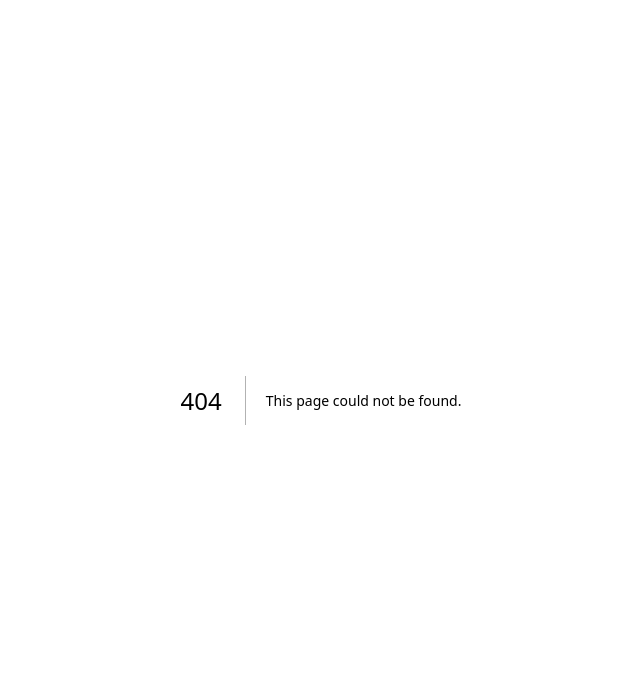
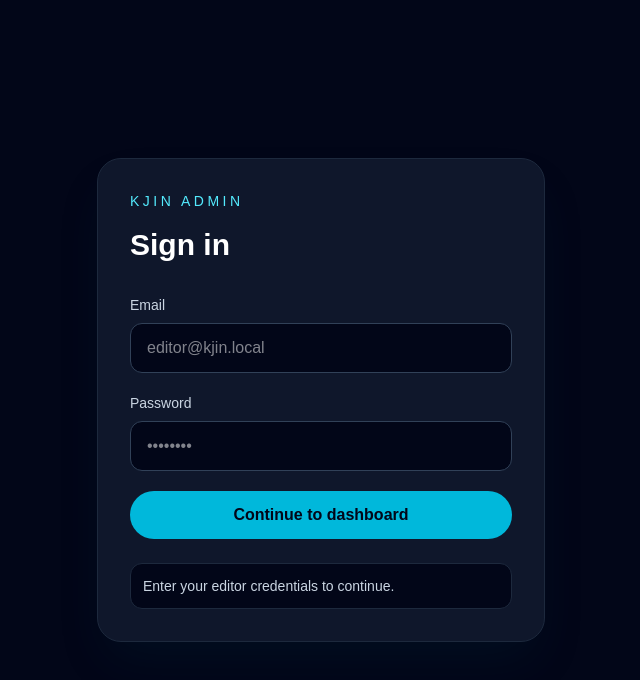
Before and after one commit to Hafizzargar/jk-mda, a Next.js app in the folder apps/admin/: page /login in a window 1280 px wide. Before the commit this address had no page. Shown: the top 680 px of the page, without its empty margins (319-959 px from the left). Built offline with nearby package versions, Linux system fonts and the light colour scheme; no server answers.

Commit message:
Add KJIN admin auth gate and RBAC checks

```diff
--- /dev/null
+++ b/apps/admin/app/login/page.tsx
@@ -0,0 +1,94 @@
+'use client';
+
+import { FormEvent, useState } from 'react';
+import { useRouter } from 'next/navigation';
+import { supabase } from '@/lib/supabase';
+
+export default function LoginPage() {
+  const router = useRouter();
+  const [email, setEmail] = useState('');
+  const [password, setPassword] = useState('');
+  const [status, setStatus] = useState('Enter your editor credentials to continue.');
+  const [isSubmitting, setIsSubmitting] = useState(false);
+
+  async function handleSubmit(event: FormEvent<HTMLFormElement>) {
+    event.preventDefault();
+    setIsSubmitting(true);
+    setStatus('Signing in with Supabase Auth...');
+
+    try {
+      const { data, error } = await supabase.auth.signInWithPassword({
+        email,
+        password,
+      });
+
+      if (error) {
+        setStatus(error.message);
+        setIsSubmitting(false);
+        return;
+      }
+
+      const role = data.user?.app_metadata?.role ?? 'editor';
+      setStatus(`Signed in successfully as ${role}. Redirecting...`);
+      router.push('/');
+    } catch (error) {
+      setStatus(error instanceof Error ? error.message : 'Unable to sign in right now.');
+      setIsSubmitting(false);
+    }
+  }
+
+  return (
+    <main className="flex min-h-screen items-center justify-center bg-slate-950 px-4 py-12 text-white">
+      <div className="w-full max-w-md rounded-3xl border border-slate-800 bg-slate-900 p-8 shadow-2xl shadow-cyan-950/20">
+        <div className="mb-8">
+          <p className="text-sm uppercase tracking-[0.25em] text-cyan-300">KJIN Admin</p>
+          <h1 className="mt-4 text-3xl font-bold">Sign in</h1>
+        </div>
+
+        <form onSubmit={handleSubmit} className="space-y-5">
+          <div>
+            <label htmlFor="email" className="mb-2 block text-sm text-slate-300">
+              Email
+            </label>
+            <input
+              id="email"
+              name="email"
+              type="email"
+              value={email}
+              onChange={(event) => setEmail(event.target.value)}
+              required
+              className="w-full rounded-xl border border-slate-700 bg-slate-950 px-4 py-3 text-white outline-none ring-0 transition focus:border-cyan-500"
+              placeholder="editor@kjin.local"
+            />
+          </div>
+
+          <div>
+            <label htmlFor="password" className="mb-2 block text-sm text-slate-300">
+              Password
+            </label>
+            <input
+              id="password"
+              name="password"
+              type="password"
+              value={password}
+              onChange={(event) => setPassword(event.target.value)}
+              required
+              className="w-full rounded-xl border border-slate-700 bg-slate-950 px-4 py-3 text-white outline-none transition focus:border-cyan-500"
+              placeholder="••••••••"
+            />
+          </div>
+
+          <button
+            type="submit"
+            disabled={isSubmitting}
+            className="w-full rounded-full bg-cyan-500 px-5 py-3 font-semibold text-slate-950 transition hover:bg-cyan-400 disabled:cursor-not-allowed disabled:opacity-60"
+          >
+            {isSubmitting ? 'Signing in...' : 'Continue to dashboard'}
+          </button>
+        </form>
+
+        <p className="mt-6 rounded-xl border border-slate-800 bg-slate-950 p-3 text-sm text-slate-300">{status}</p>
+      </div>
+    </main>
+  );
+}
--- a/apps/admin/app/page.tsx
+++ b/apps/admin/app/page.tsx
@@ -1,6 +1,8 @@
 'use client';
 
 import { useEffect, useState } from 'react';
+import { useRouter } from 'next/navigation';
+import { canAccessRole } from '@kjin/auth';
 import { supabase } from '@/lib/supabase';
 
 const stats = [
@@ -11,22 +13,82 @@ const stats = [
 ];
 
 export default function DashboardPage() {
+  const router = useRouter();
   const [status, setStatus] = useState('Checking auth session...');
+  const [userRole, setUserRole] = useState<string | null>(null);
+  const [isAuthorized, setIsAuthorized] = useState<boolean | null>(null);
 
   useEffect(() => {
     async function checkAuth() {
       try {
         const { data, error } = await supabase.auth.getSession();
+
+        if (error) {
+          setStatus(`Auth session error: ${error.message}`);
+          setIsAuthorized(false);
+          return;
+        }
+
+        const sessionUserRole = data.session?.user?.app_metadata?.role ?? 'editor';
+        setUserRole(sessionUserRole);
+
+        if (!data.session) {
+          setStatus('No active session. Redirecting to sign in.');
+          setIsAuthorized(false);
+          router.push('/login');
+          return;
+        }
+
+        const allowed = canAccessRole(sessionUserRole, 'editor');
+        setIsAuthorized(allowed);
         setStatus(
-          error ? `Auth session error: ${error.message}` : data.session ? 'Authenticated session detected.' : 'No active session yet.'
+          allowed
+            ? `Authenticated session detected for role: ${sessionUserRole}.`
+            : `Role ${sessionUserRole} does not have editor access.`
         );
       } catch (error) {
-        setStatus(error instanceof Error ? error.message : 'Authentication check failed.');
+        const message = error instanceof Error ? error.message : 'Authentication check failed.';
+        setStatus(message);
+        setIsAuthorized(false);
       }
     }
 
     checkAuth();
-  }, []);
+  }, [router]);
+
+  const handleSignOut = async () => {
+    await supabase.auth.signOut();
+    router.push('/login');
+  };
+
+  if (isAuthorized === false) {
+    return (
+      <main className="flex min-h-screen items-center justify-center bg-slate-950 p-8 text-white">
+        <div className="w-full max-w-lg rounded-2xl border border-slate-800 bg-slate-900 p-8 text-center">
+          <p className="text-sm uppercase tracking-[0.2em] text-cyan-300">Access required</p>
+          <h1 className="mt-4 text-3xl font-bold">Signed in, but not authorized.</h1>
+          <p className="mt-4 text-slate-300">
+            {userRole ? `Current role: ${userRole}.` : 'No valid editor role is associated with this account.'}
+          </p>
+          <button
+            type="button"
+            onClick={handleSignOut}
+            className="mt-6 rounded-full bg-cyan-500 px-5 py-2.5 font-semibold text-slate-950 hover:bg-cyan-400"
+          >
+            Sign out
+          </button>
+        </div>
+      </main>
+    );
+  }
+
+  if (isAuthorized !== true) {
+    return (
+      <main className="flex min-h-screen items-center justify-center bg-slate-950 p-8 text-white">
+        <div className="rounded-2xl border border-slate-800 bg-slate-900 p-6 text-slate-200">{status}</div>
+      </main>
+    );
+  }
 
   return (
     <main className="min-h-screen bg-slate-950 p-8 text-white">
@@ -36,9 +98,18 @@ export default function DashboardPage() {
             <p className="text-sm uppercase tracking-[0.2em] text-cyan-300">Admin Portal</p>
             <h1 className="mt-2 text-3xl font-bold">KJIN newsroom dashboard</h1>
           </div>
-          <button className="rounded-full bg-cyan-500 px-5 py-2.5 font-semibold text-slate-950 hover:bg-cyan-400">
-            New article
-          </button>
+          <div className="flex items-center gap-3">
+            <span className="rounded-full border border-cyan-500/30 bg-cyan-500/10 px-3 py-1 text-xs font-medium text-cyan-200">
+              {userRole ?? 'editor'}
+            </span>
+            <button
+              type="button"
+              onClick={handleSignOut}
+              className="rounded-full border border-slate-700 px-5 py-2.5 font-semibold text-white hover:border-slate-500 hover:bg-slate-900"
+            >
+              Sign out
+            </button>
+          </div>
         </header>
 
         <div className="mb-8 rounded-2xl border border-cyan-500/30 bg-cyan-500/10 p-4 text-cyan-100">
--- a/apps/admin/package.json
+++ b/apps/admin/package.json
@@ -9,6 +9,7 @@
     "typecheck": "tsc --noEmit"
   },
   "dependencies": {
+    "@kjin/auth": "workspace:*",
     "@supabase/supabase-js": "^2.56.1",
     "next": "^15.3.5",
     "react": "^19.0.0",
--- a/packages/auth/package.json
+++ b/packages/auth/package.json
@@ -2,6 +2,7 @@
   "name": "@kjin/auth",
   "version": "0.1.0",
   "private": true,
+  "type": "module",
   "main": "./src/index.ts",
   "types": "./src/index.ts"
 }
```
Also changed, not shown: packages/auth/src/index.ts (+22 -1 lines), 1 other file (tests, documents, lock files or other folders).
